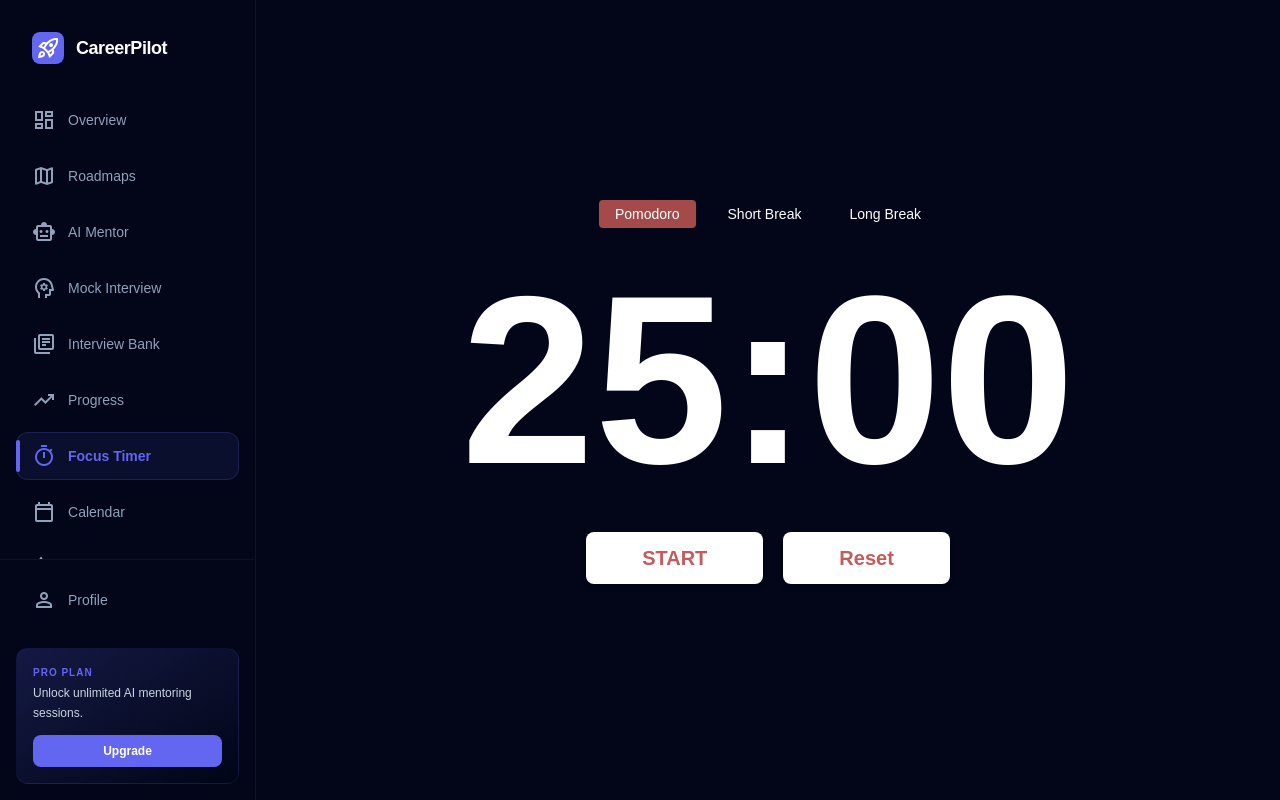
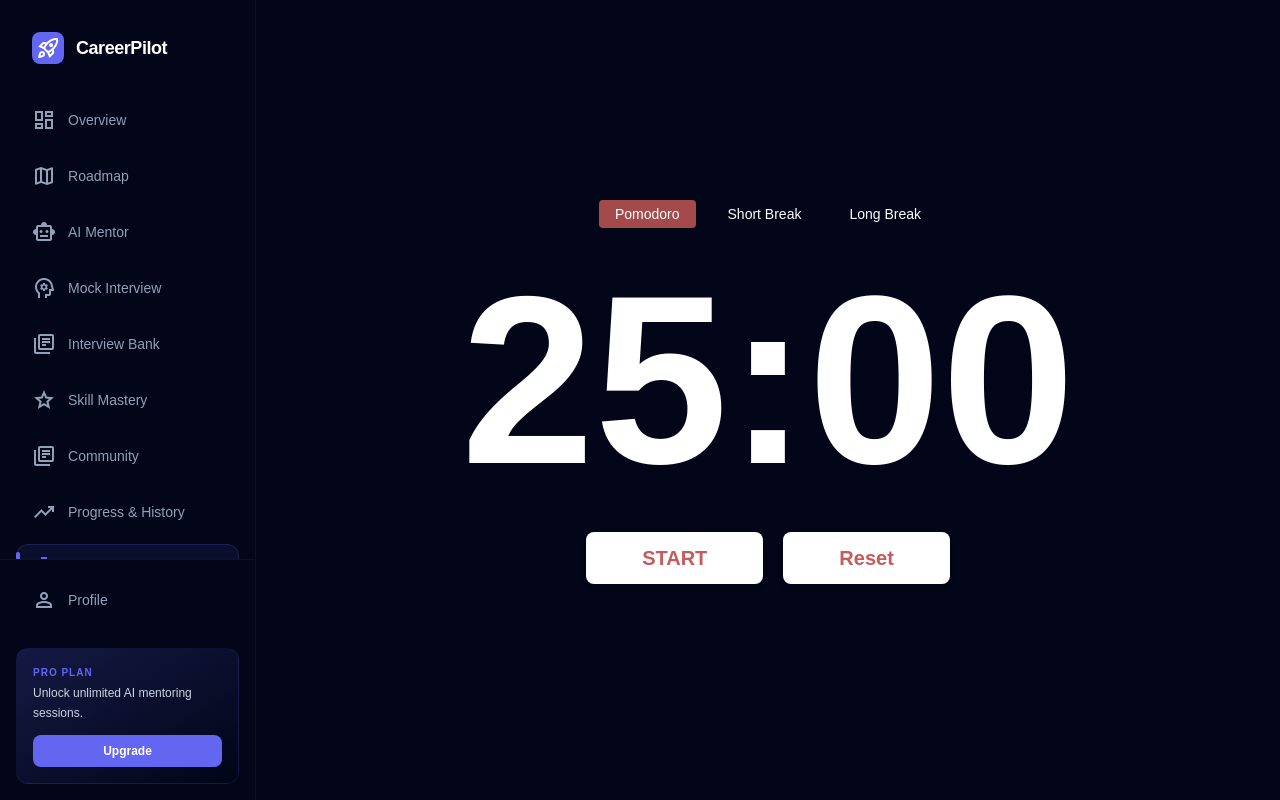
Before and after one commit to alvy00/eg-careerpilot-asyncawait, a Next.js app: page /dashboard/focus-timer in a window 1280 px wide. Built offline with nearby package versions, Linux system fonts and the light colour scheme; no server answers.

Commit message:
fix merge conflict

```diff
--- a/src/app/dashboard/layout.tsx
+++ b/src/app/dashboard/layout.tsx
@@ -12,13 +12,19 @@ export default function DashboardLayout({ children }: { children: ReactNode }) {
 
  const navItems = [
   { name: "Overview", href: "/dashboard", icon: "dashboard" },
-    { name: "Roadmaps", href: "/dashboard/roadmap", icon: "map" },
+  { name: "Roadmap", href: "/dashboard/roadmap", icon: "map" },
   { name: "AI Mentor", href: "/dashboard/mentor", icon: "smart_toy" },
+
   { name: "Mock Interview", href: "/dashboard/interview", icon: "psychology" },
   { name: "Interview Bank", href: "/dashboard/interview-bank", icon: "library_books" },
-    { name: "Progress", href: "/dashboard/progress", icon: "trending_up" },
+
+  { name: "Skill Mastery", href: "/dashboard/skill-mastery", icon: "star" },
+  { name: "Community", href: "/dashboard/community", icon: "library_books" },
+
+  { name: "Progress & History", href: "/dashboard/progress", icon: "trending_up" },
   { name: "Focus Timer", href: "/dashboard/focus-timer", icon: "timer" },
   { name: "Calendar", href: "/dashboard/calendar", icon: "calendar_today" },
+
   { name: "Activity", href: "/dashboard/activity", icon: "activity", isLucide: true },
 ];
 
```
Lines whose indentation alone changed are shown as unchanged.
